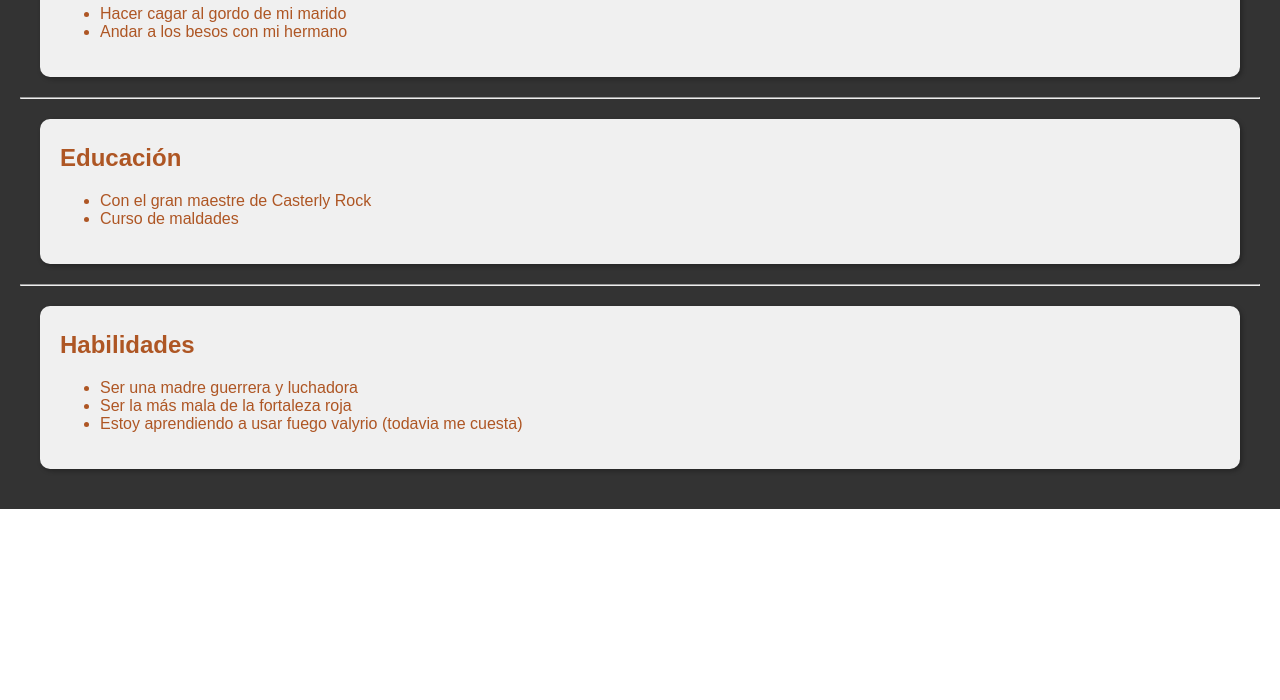
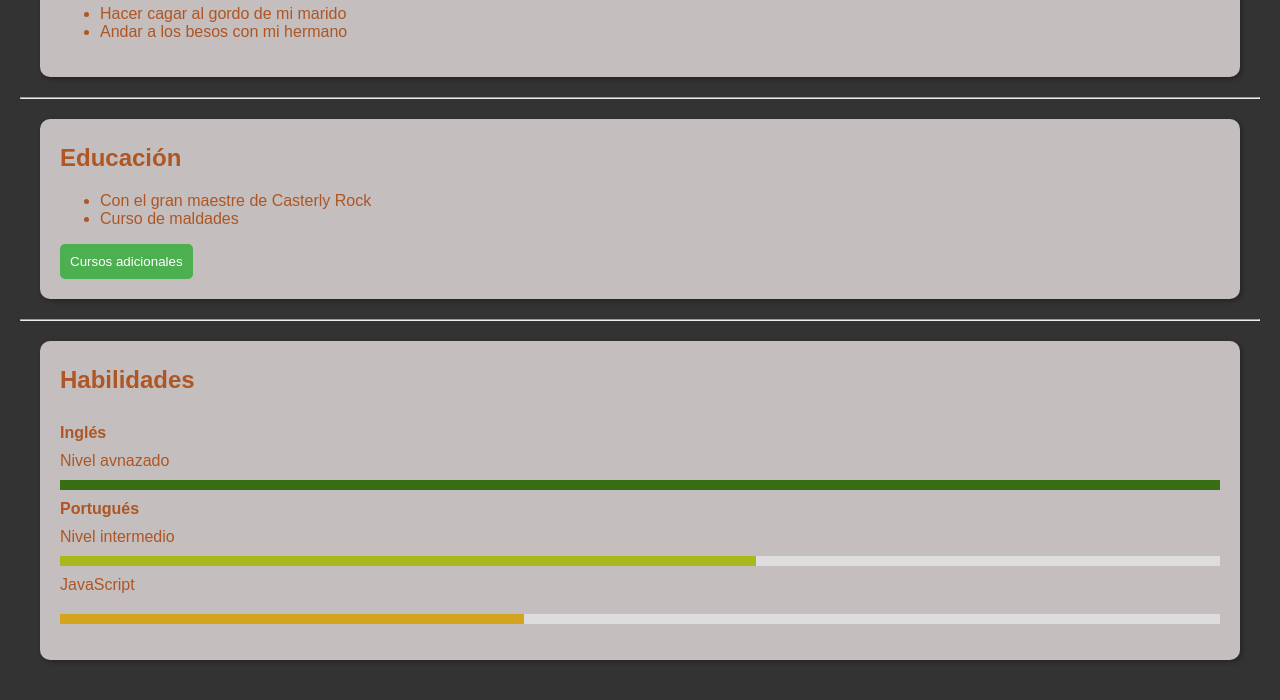
Before and after one commit to joa797/joaquinrodriguezcvproyectofinal, a plain HTML site: page proyecto final/index.html in a window 1280 px wide. Shown: the part 633-1333 px from the top of the page. Before the commit the page ends 1142 px from the top, so only its background shows below. Drawn offline with Linux system fonts and the light colour scheme.

Commit message:
Tercera version, agregado de js

```diff
--- a/proyecto final/index.html
+++ b/proyecto final/index.html
@@ -7,6 +7,9 @@
     <link rel="stylesheet" type="text/css" href="style.css">
     <title>CV Cecilia Lancaster</title>
 </head>
+
+<script src="script.js"></script>
+
 <body>
     <header>
     <section>
@@ -43,16 +46,45 @@
             <li>Con el gran maestre de Casterly Rock</li>
             <li>Curso de maldades</li>
           </ul>
+          <button id="btnDesplegar">Cursos adicionales</button>
+
+<ul id="listaDesplegable" style="display:none;">
+  <li>Elemento 1</li>
+  <li>Elemento 2</li>
+  <li>Elemento 3</li>
+</ul>
+
         </section>
 
         <hr>
 
+<!---Aclaración: las habilidades tienen barras de niveles con diferentes colores
+que van desde el naranja oscuro para niveles básicos, al verde oscuro para un nivel avanzado,
+pasando por el amarillo como nivel intermedio-->
+
         <section id="skills" class="card">
           <h2>Habilidades</h2>
-          <ul>
-            <li>Ser una madre guerrera y luchadora</li>
-            <li>Ser la más mala de la fortaleza roja</li>
-            <li>Estoy aprendiendo a usar fuego valyrio (todavia me cuesta)</li>
+          <ul class="skill-list">
+            <li>
+              <span class="skill-name"><b>Inglés</b></span>
+              <aside class="nivelenletras">Nivel avnazado</aside>
+              <div class="skill-bar">
+                <div class="skill-level skill-level-5"></div>
+              </div>
+            </li>
+            <li>
+              <span class="skill-name"><b>Portugués</b></span>
+              <aside class="nivelenletras">Nivel intermedio</aside>
+              <div class="skill-bar">
+                <div class="skill-level skill-level-3"></div>
+              </div>
+            </li>
+            <li>
+              <span class="skill-name">JavaScript</span>
+              <div class="skill-bar">
+                <div class="skill-level skill-level-2"></div>
+              </div>
+            </li>
           </ul>
         </section>
       </main>
--- /dev/null
+++ b/proyecto final/script.js
@@ -0,0 +1,10 @@
+var btnDesplegar = document.getElementById("btnDesplegar");
+var listaDesplegable = document.getElementById("listaDesplegable");
+
+btnDesplegar.addEventListener("click", function(){
+  if(listaDesplegable.style.display === "none") {
+    listaDesplegable.style.display = "block";
+  } else {
+    listaDesplegable.style.display = "none";
+  }
+});
--- a/proyecto final/style.css
+++ b/proyecto final/style.css
@@ -48,7 +48,7 @@ h1 {
   }
 
   .card {
-    background-color: #f0f0f0;
+    background-color: #c4bebe;
     border-radius: 10px;
     padding: 20px;
     margin: 20px;
@@ -63,3 +63,72 @@ h1 {
   section {
     margin-bottom: 220px;
   }
+
+  .skill-list {
+    list-style: none;
+    padding: 0;
+  }
+
+  .skill-name {
+    display: inline-block;
+    width: 80px;
+    margin-top: 10px;
+    margin-bottom: 10px;
+  }
+
+  .skill-bar {
+    background-color: #ddd;
+    height: 10px;
+    margin-top: 5px;
+  }
+
+  .skill-level {
+    height: 100%;
+    margin-top: 10px;
+    margin-bottom: 10px;
+  }
+
+  .skill-level-1 {
+    background-color: #c9701e;
+    width: 20%;
+  }
+
+  .skill-level-2 {
+    background-color: #d4a41f;
+    width: 40%;
+  }
+
+  .skill-level-3 {
+    background-color: #a8b81d;
+    width: 60%;
+  }
+
+  .skill-level-4 {
+    background-color: #70b81f;
+    width: 80%;
+  }
+
+  .skill-level-5 {
+    background-color: #376e13;
+    width: 100%;
+  }
+
+  .nivelenletras {
+  width: 30%;
+  float: center;
+  }
+
+  #btnDesplegar {
+    background-color: #4CAF50;
+    color: white;
+    padding: 10px;
+    border: none;
+    border-radius: 5px;
+    cursor: pointer;
+  }
+
+  #listaDesplegable {
+    background-color: #f1f1f1;
+    padding: 10px;
+    border-radius: 5px;
+  }
```
